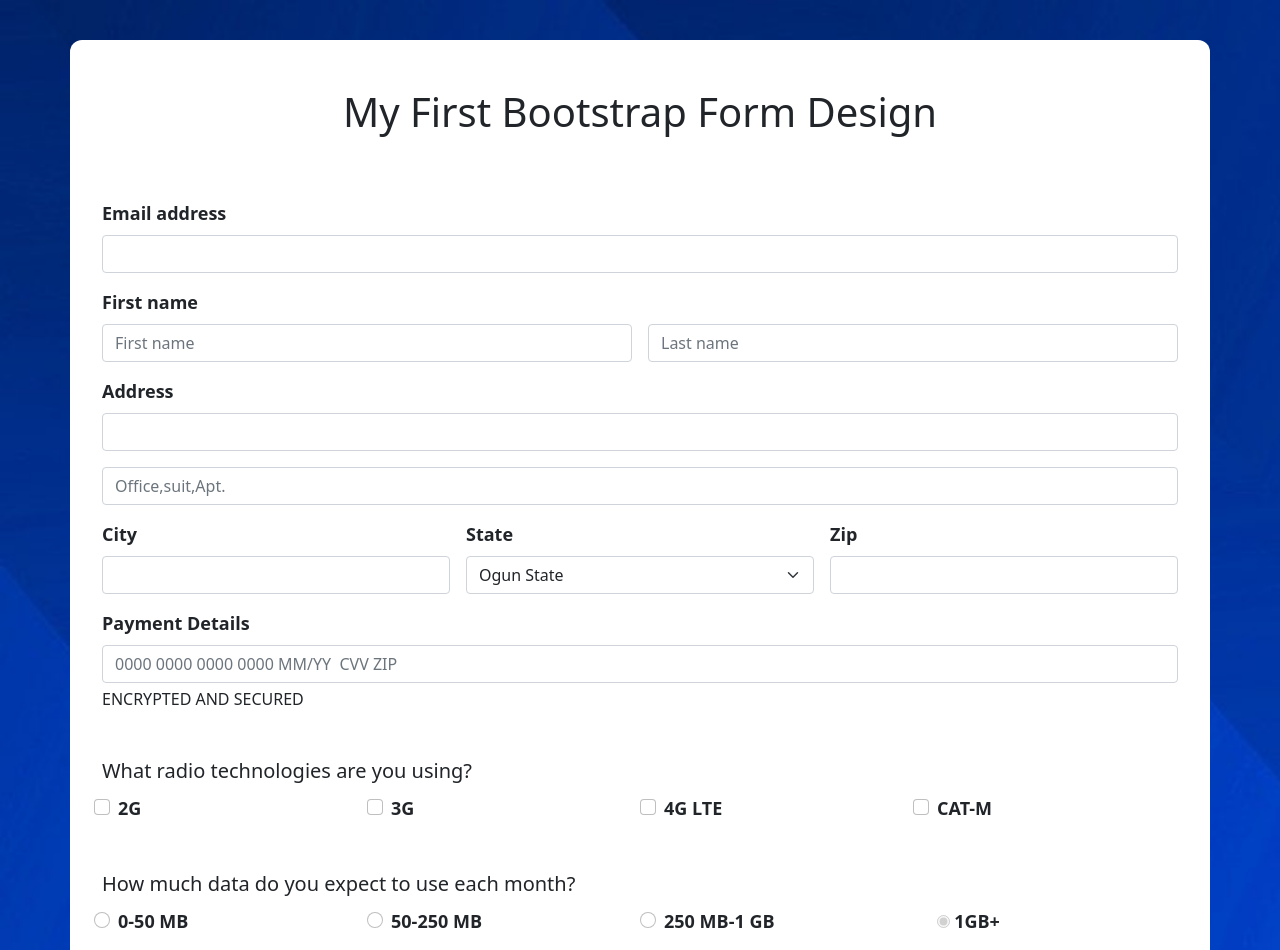
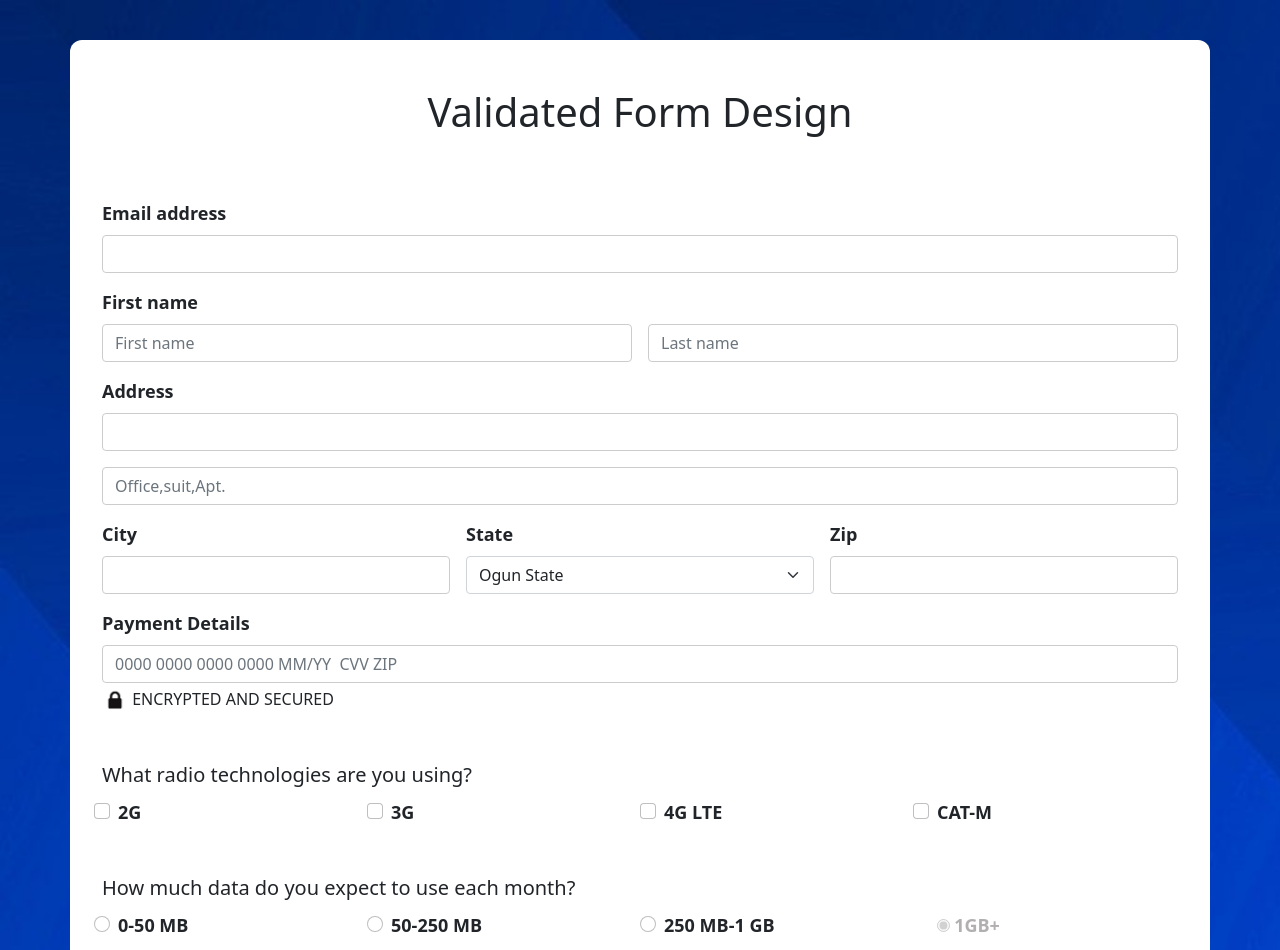
Before and after one commit to gift56/Bootstrap-form, a plain HTML site: page index.html in a window 1280 px wide. Shown: the top 950 px of the page. Drawn offline with Linux system fonts and the light colour scheme.

Commit message:
added img to encryty

```diff
--- a/index.html
+++ b/index.html
@@ -12,7 +12,7 @@
 
 <body>
     <div class="container">
-        <h1 class="text-center mt-3">My First Bootstrap Form Design</h1>
+        <h1 class="text-center mt-3">Validated Form Design</h1>
         <form class="row g-3 needs-validation mt-5" novalidate>
             <div class="col-md-12 ">
                 <label for="validationTooltip01" class="form-label">Email address</label>
@@ -85,8 +85,8 @@
             </div>
             <div class="col-md-12">
                 <label for="validationTooltip03" class="form-label">Payment Details</label>
-                <span></span>
                 <input type="password" class="form-control" placeholder="0000 0000 0000 0000 MM/YY  CVV ZIP" required>
+                <img src="/styles/img/paddlock icon.png" alt="placeholder" width="26px">
                 <label for="text" class="mt-1">ENCRYPTED AND SECURED</label>
             </div>
             <span class="mt-5 h5">What radio technologies are you using?</span>
@@ -122,7 +122,7 @@
             <div class="form-check col-md-3 mt-1">
                 <input class=" disabled form-radio-input" id="radio5" type="radio" aria-label="Disabled input example"
                     disabled readonly checked>
-                <label class="form-check-label" for="radio5">1GB+</label>
+                <label class="form-check-label one" for="radio5">1GB+</label>
             </div>
             <div class="col-md-12">
                 <label for="validationTooltip03" class="form-label">Promo code</label>
--- a/styles/bootstrap.scss
+++ b/styles/bootstrap.scss
@@ -1,3 +1,4 @@
+@import "./modules/varibles";
 .invisible{
     visibility: hidden;
 }
@@ -5,11 +6,11 @@
     text-align: end;
 }
 body{
-   background-image: url(/styles/img/bg.png);
+   background-image: $bgimage;
    background-repeat: no-repeat;
    background-size: cover;
    .container{
-       background-color: white;
+       background-color: $mycolor;
        padding: 2em;
        margin: 5vh auto;
        border-radius: 12px;
@@ -27,5 +28,11 @@ body{
            font-size: 18px;
            font-weight: 600;
        }
+       .form-control{
+           border: 1px solid #ccc!important;
+       }
+       .one{
+           color: #a19f9fd4;
+       }
    }
 }
--- /dev/null
+++ b/styles/modules/_varibles.scss
@@ -0,0 +1,2 @@
+$mycolor: white;
+$bgimage:url(/styles/img/bg.png);
```
Also changed, not shown: styles/bootstrap.css, 2 other files.
